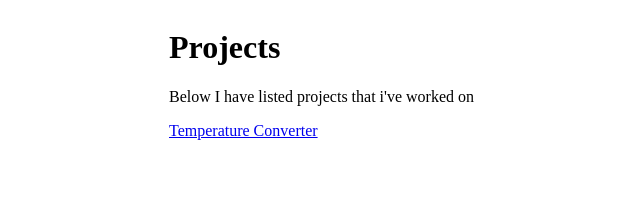
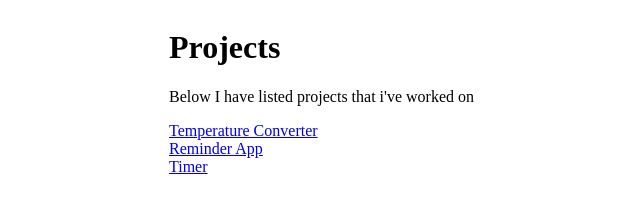
Before and after one commit to Danielo814/Danielo814.github.io, a plain HTML site: page projects/index.html in a window 1280 px wide. Shown: the whole page, without its empty margins (221-861 px from the left). Drawn offline with Linux system fonts and the light colour scheme.

Commit message:
add new projects to project page

```diff
--- a/projects/index.html
+++ b/projects/index.html
@@ -8,7 +8,9 @@
         <div class="projects">
             <h1>Projects</h1>
             <p>Below I have listed projects that i've worked on</p>
-            <a href="/converter">Temperature Converter</a>
+            <a href="/converter">Temperature Converter</a> <br>
+            <a href="/reminders">Reminder App</a> <br>
+            <a href="/timer">Timer</a>
         </div>
     </div>
 </body>
```
